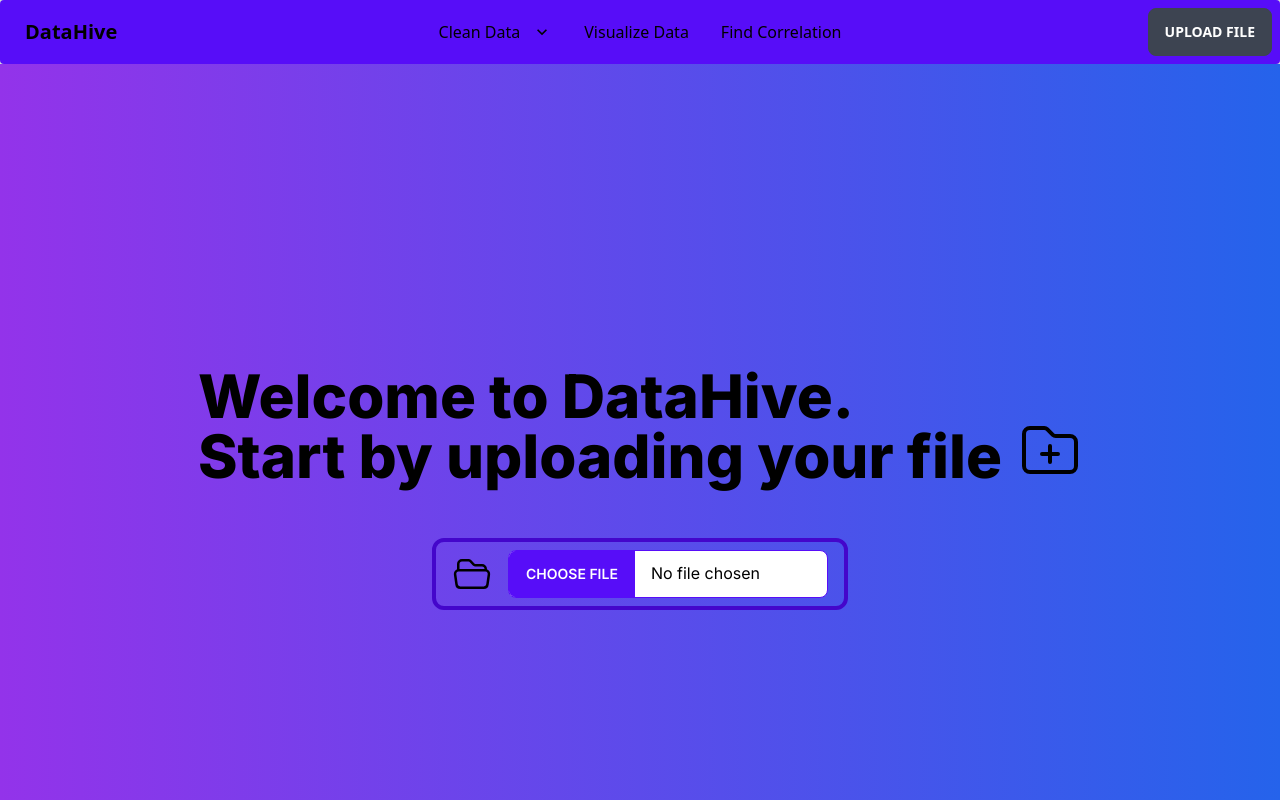
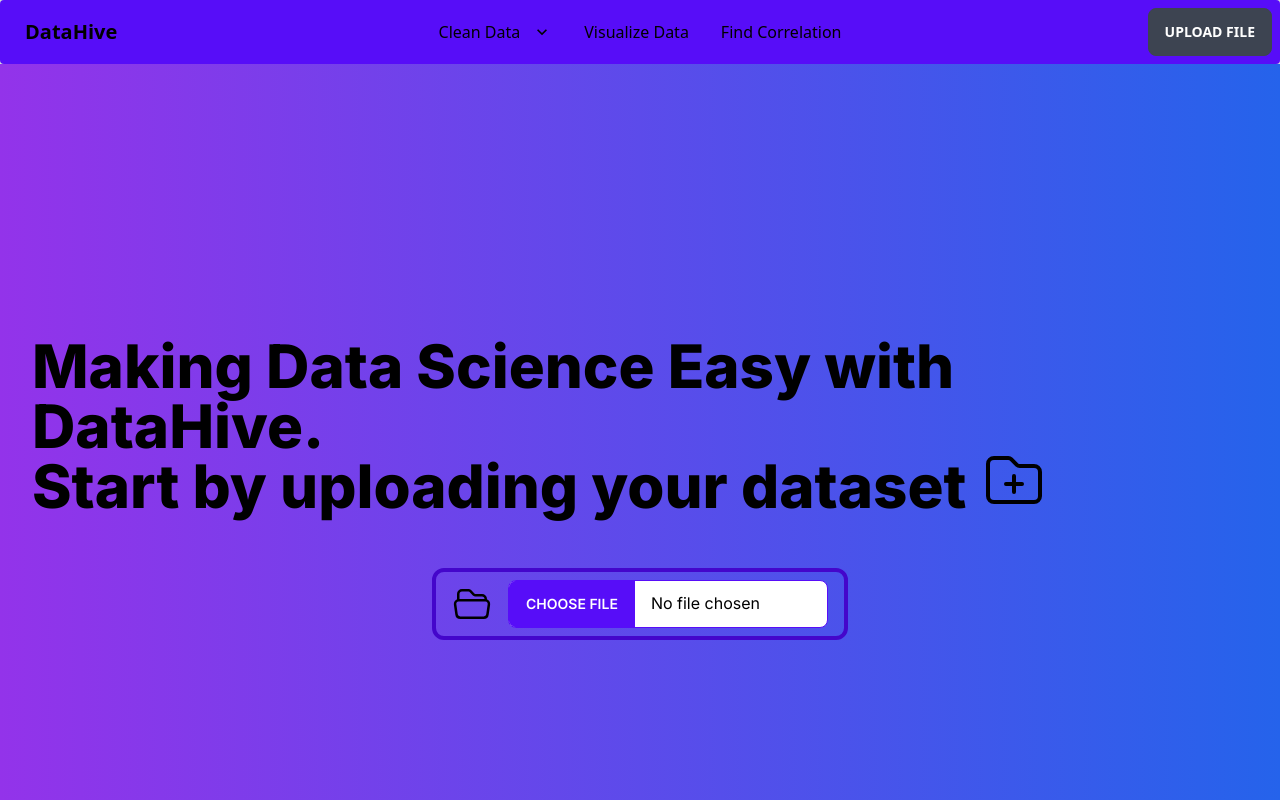
Before and after one commit to TeamNecta/Datahive_FE, a Next.js app: page / in a window 1280 px wide. Shown: the top 800 px of the page. Built offline with nearby package versions, Linux system fonts and the light colour scheme.

Commit message:
Fix SVG attributes

```diff
--- a/components/DF_Nav.tsx
+++ b/components/DF_Nav.tsx
@@ -6,16 +6,16 @@ const DF_Nav = () => {
     return (
         <div className="btm-nav max-h-12">
             <Link href="/df" className="bg-pink-800 text-pink-100 flex flex-row gap-2">
-            <svg xmlns="http://www.w3.org/2000/svg" fill="none" viewBox="0 0 24 24" stroke-width="1.5" stroke="currentColor" class="w-6 h-6">
-  <path stroke-linecap="round" stroke-linejoin="round" d="M8.25 7.5V6.108c0-1.135.845-2.098 1.976-2.192.373-.03.748-.057 1.123-.08M15.75 18H18a2.25 2.25 0 002.25-2.25V6.108c0-1.135-.845-2.098-1.976-2.192a48.424 48.424 0 00-1.123-.08M15.75 18.75v-1.875a3.375 3.375 0 00-3.375-3.375h-1.5a1.125 1.125 0 01-1.125-1.125v-1.5A3.375 3.375 0 006.375 7.5H5.25m11.9-3.664A2.251 2.251 0 0015 2.25h-1.5a2.251 2.251 0 00-2.15 1.586m5.8 0c.065.21.1.433.1.664v.75h-6V4.5c0-.231.035-.454.1-.664M6.75 7.5H4.875c-.621 0-1.125.504-1.125 1.125v12c0 .621.504 1.125 1.125 1.125h9.75c.621 0 1.125-.504 1.125-1.125V16.5a9 9 0 00-9-9z" />
-</svg>
+                <svg xmlns="http://www.w3.org/2000/svg" fill="none" viewBox="0 0 24 24" stroke-width="1.5" stroke="currentColor" className="w-6 h-6">
+                    <path stroke-linecap="round" stroke-linejoin="round" d="M8.25 7.5V6.108c0-1.135.845-2.098 1.976-2.192.373-.03.748-.057 1.123-.08M15.75 18H18a2.25 2.25 0 002.25-2.25V6.108c0-1.135-.845-2.098-1.976-2.192a48.424 48.424 0 00-1.123-.08M15.75 18.75v-1.875a3.375 3.375 0 00-3.375-3.375h-1.5a1.125 1.125 0 01-1.125-1.125v-1.5A3.375 3.375 0 006.375 7.5H5.25m11.9-3.664A2.251 2.251 0 0015 2.25h-1.5a2.251 2.251 0 00-2.15 1.586m5.8 0c.065.21.1.433.1.664v.75h-6V4.5c0-.231.035-.454.1-.664M6.75 7.5H4.875c-.621 0-1.125.504-1.125 1.125v12c0 .621.504 1.125 1.125 1.125h9.75c.621 0 1.125-.504 1.125-1.125V16.5a9 9 0 00-9-9z" />
+                </svg>
 
                 <span className="btm-nav-label">Clean</span>
             </Link>
             <Link href="/datatype" className="active bg-neutral text-neutral-content flex flex-row gap-2">
-            <svg xmlns="http://www.w3.org/2000/svg" fill="none" viewBox="0 0 24 24" strokeWidth={1.5} stroke="currentColor" className="w-6 h-6">
-  <path strokeLinecap="round" strokeLinejoin="round" d="M14.25 9.75L16.5 12l-2.25 2.25m-4.5 0L7.5 12l2.25-2.25M6 20.25h12A2.25 2.25 0 0020.25 18V6A2.25 2.25 0 0018 3.75H6A2.25 2.25 0 003.75 6v12A2.25 2.25 0 006 20.25z" />
-</svg>
+                <svg xmlns="http://www.w3.org/2000/svg" fill="none" viewBox="0 0 24 24" strokeWidth={1.5} stroke="currentColor" className="w-6 h-6">
+                    <path strokeLinecap="round" strokeLinejoin="round" d="M14.25 9.75L16.5 12l-2.25 2.25m-4.5 0L7.5 12l2.25-2.25M6 20.25h12A2.25 2.25 0 0020.25 18V6A2.25 2.25 0 0018 3.75H6A2.25 2.25 0 003.75 6v12A2.25 2.25 0 006 20.25z" />
+                </svg>
                 <span className="btm-nav-label">DataType</span>
             </Link>
             <Link href="/normalize" className="bg-teal-800 text-teal-100 flex flex-row gap-2">
--- a/pages/index.tsx
+++ b/pages/index.tsx
@@ -15,7 +15,7 @@ export default function Home() {
       <div className='h-screen flex flex-col items-center justify-center gap-4'>
 
 
-        <h1 className='text-6xl font-extrabold p-4'>Welcome to DataHive. <br /><span className="flex flex-row gap-4">Start by uploading your file <svg xmlns="http://www.w3.org/2000/svg" fill="none" viewBox="0 0 24 24" stroke-width="1.5" stroke="currentColor" className="w-16 h-16 animate-bounce">
+        <h1 className='text-6xl font-extrabold p-4'>Making Data Science Easy with DataHive. <br /><span className="flex flex-row gap-4">Start by uploading your dataset <svg xmlns="http://www.w3.org/2000/svg" fill="none" viewBox="0 0 24 24" stroke-width="1.5" stroke="currentColor" className="w-16 h-16 animate-bounce">
           <path stroke-linecap="round" stroke-linejoin="round" d="M12 10.5v6m3-3H9m4.06-7.19l-2.12-2.12a1.5 1.5 0 00-1.061-.44H4.5A2.25 2.25 0 002.25 6v12a2.25 2.25 0 002.25 2.25h15A2.25 2.25 0 0021.75 18V9a2.25 2.25 0 00-2.25-2.25h-5.379a1.5 1.5 0 01-1.06-.44z" />
         </svg></span></h1>
 
```
